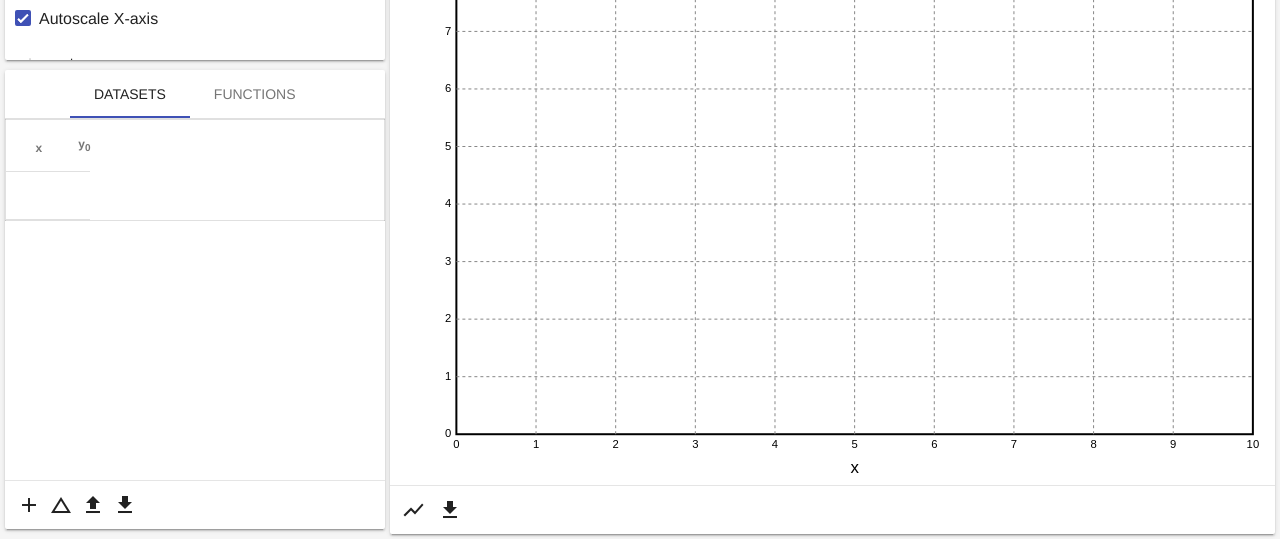
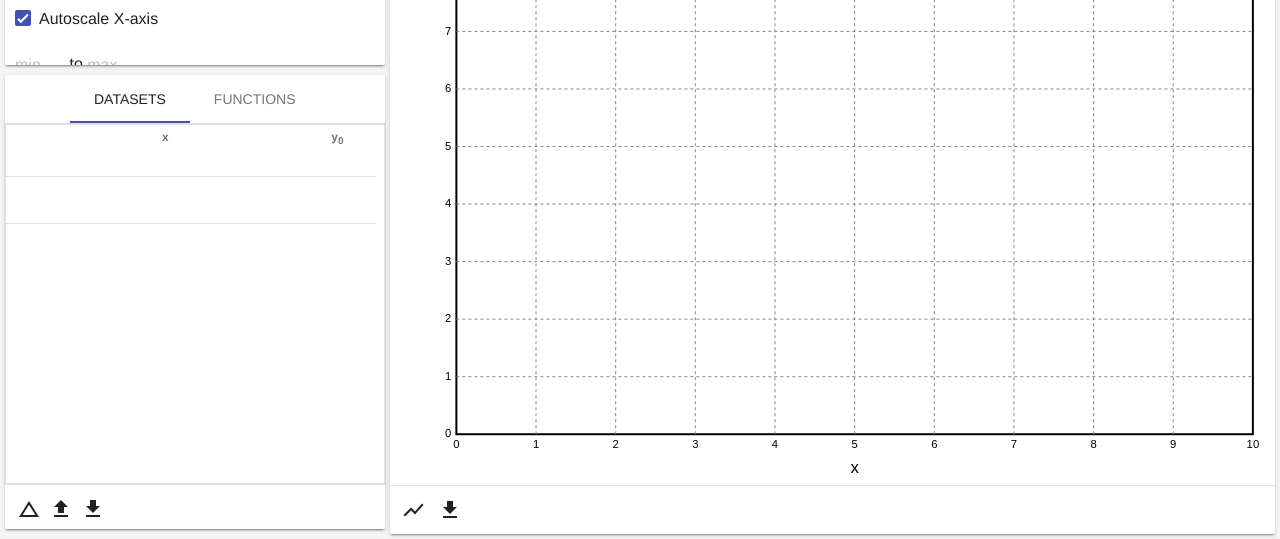
Before and after one commit to hal7df/dataplot.js, a plain HTML site: page index.html in a window 1280 px wide. Shown: the part 261-800 px from the top of the page. Drawn offline with nearby package versions, Linux system fonts and the light colour scheme.

Commit message:
Got the table to (sort of) resize to fit the height.'
TODO: Get the height to function properly on window resize.

```diff
--- a/css/style.css
+++ b/css/style.css
@@ -46,41 +46,52 @@ body {
 }
 
 /** DATASETS AND FUNCTIONS **/
-#data-config-contain > #data-table-contain {
+#data-src-card > #data-table-contain {
 	flex: 0 1 65%;
 }
-#data-table-contain > .mdl-tabs {
+#data-src-card > .mdl-tabs {
 	flex: 1 1 auto;
 }
-#data-table-contain > #data-actions {
+#data-src-card > #data-actions {
 	flex: 0 1 min-content;
 }
+#datasets {
+	height: calc(100% - 48px - 49px);
+}
 #data-table {
-	margin: 0 auto;
-	min-width: 100%;
-	table-layout: fixed;
+	width: 100%;
+	height: 100%;
 }
-#data-table > thead,
-#data-table > tbody {
+#data-table thead,
+#data-table tbody,
+#data-table tr,
+#data-table th,
+#data-table td {
 	display: block;
-	min-width: 100%;
 }
-#data-table > thead > tr,
-#data-table > tbody > tr {
-	min-width: 100%;
+#data-table > thead tr {
+    /* fallback */
+    width: 97%;
+    /* minus scroll bar width */
+    width: -webkit-calc(100% - 16px);
+    width: -moz-calc(100% - 16px);
+    width: calc(100% - 16px);
+}
+#data-table tr:after {
+    content: ' ';
+    display: block;
+    visibility: hidden;
+    clear: both;
 }
 #data-table > tbody {
-	overflow: auto;
+	height: 200px;
+	overflow-x: auto;
+	overflow-y: auto;
 }
-#data-table td:not(.noedit),
-#data-table th:not(.noedit) {
-	position: relative;
-}
-#data-table td:not(.noedit) > div.dataedit {
-	position: absolute;
-	top: 0;
-	left: 0;
-	width: 100%;
+#data-table tbody td,
+#data-table thead th {
+	width: 49%;
+	float: left;
 }
 
 /** GRAPH CARD **/
--- a/index.html
+++ b/index.html
@@ -4,9 +4,9 @@
 		<title>dataplot.js</title>
 		<meta http-equiv="X-UA-Compatible" content="IE=EDGE"/>
 		<link rel="stylesheet" href="https://fonts.googleapis.com/icon?family=Material+Icons"/>
-		<link rel="stylesheet" type="text/css" href="https://code.getmdl.io/1.3.0/material.indigo-blue.min.css"/>
+		<link rel="stylesheet" type="text/css" href="mdl/material.min.css"/>
 		<link rel="stylesheet" type="text/css" href="css/style.css"/>
-		<script defer src="https://code.getmdl.io/1.3.0/material.min.js"></script>
+		<script defer src="mdl/material.min.js"></script>
 		<script async src="js/min/matrix.js"></script>
 		<script defer src="js/dataplot.js"></script>
 		<script defer src="js/page.js"></script>
@@ -76,8 +76,8 @@
 		    			</span>
 		    		</form>
 		    	</div>
-		    	<div id="data-table-contain" class="mdl-card mdl-shadow--2dp">
-		    		<div class="mdl-tabs mdl-js-tabs mdl-js-ripple-effect">
+		    	<div id="data-src-card" class="mdl-card mdl-shadow--2dp">
+		    		<div class="mdl-tabs mdl-js-tabs mdl-js-ripple-effect" id="data-table-contain">
 		    			<div class="mdl-tabs__tab-bar">
 		    				<a href="#datasets" class="mdl-tabs__tab is-active">Datasets</a>
 		    				<a href="#functions" class="mdl-tabs__tab">Functions</a>
@@ -103,8 +103,8 @@
 		    			</div>
 			    	</div>
 			    	<div id="dataset-actions" class="actions-flex mdl-card__actions mdl-card--border">
-			    		<button id="add-dataset" class="mdl-button mdl-js-button mdl-button--icon mdl-js-ripple-effect"><i class="material-icons">add</i></button>
-			    		<div class="mdl-tooltip mdl-tooltip--top" data-mdl-for="add-dataset">Add dataset</div>
+			    		<!-- <button id="add-dataset" class="mdl-button mdl-js-button mdl-button--icon mdl-js-ripple-effect"><i class="material-icons">add</i></button>
+			    		<div class="mdl-tooltip mdl-tooltip--top" data-mdl-for="add-dataset">Add dataset</div>-->
 			    		<button id="insert-pm" class="mdl-button mdl-js-button mdl-button--icon mdl-js-ripple-effect"><i class="material-icons">change_history</i></button>
 			    		<div class="mdl-tooltip mdl-tooltip--top" data-mdl-for="insert-pm">Insert constant uncertainty on column</div>
 			    		<button id="import" class="mdl-button mdl-js-button mdl-button--icon mdl-js-ripple-effect"><i class="material-icons">file_upload</i></button>
--- a/js/page.js
+++ b/js/page.js
@@ -28,6 +28,10 @@ var page = {
 		for (var i = 0; i < numPoints; ++i) {
 			ajaxGet("https://raw.githubusercontent.com/hal7df/dataplot.js/beta/img/pt-" + i + ".svg", this._savePointType(i));
 		}
+
+		page.sizeTable();
+		page._events.throttle("resize", "throttledResize");
+		window.addEventListener("throttledResize", page.sizeTable);
 	},
 	redraw: function () {
 		this._graph.setTitle(this._data.plot.title);
@@ -201,6 +205,53 @@ var page = {
 			table.appendChild(row);
 		}
 	},
+	sizeTable: function () {
+		var configArea = document.getElementById("data-config-contain");
+		var configCard = configArea.firstElementChild;
+		var dataCard = configArea.lastElementChild;
+		var container = dataCard.firstElementChild;
+		var tools = dataCard.lastElementChild;
+		var tabBar = container.firstElementChild;
+		var table = tabBar.nextElementSibling.firstElementChild;
+		var head = table.firstElementChild;
+		var body = table.lastElementChild;
+
+		var configAreaHeight = parseInt(getComputedStyle(configArea).height);
+		var configCardHeight = parseInt(getComputedStyle(configCard).height);
+		var cardMargin = parseInt(getComputedStyle(dataCard).marginTop);
+		var toolsHeight = parseInt(getComputedStyle(tools).height);
+		var tabBarHeight = parseInt(getComputedStyle(tabBar).height);
+		var headHeight = parseInt(getComputedStyle(head).height);
+
+		body.style.height = (configAreaHeight -
+							(configCardHeight + (4 * cardMargin) +
+									toolsHeight + tabBarHeight + headHeight))
+							.toString() + "px";
+	},
+	_events: {
+		getCustom: function (name, params) {
+			if (typeof CustomEvent === "function")
+				return new CustomEvent(name,params);
+			else {
+				var evt = document.createEvent(name);
+				evt.initCustomEvent(name, params.bubbles, params.cancelable,
+									params.detail);
+			}
+		},
+		throttle: function (sourceEvent, destEvent, target) {
+			target = target || window;
+			var running = false;
+			var intermediateListener = function () {
+				if (running) return;
+				running = true;
+				requestAnimationFrame(function () {
+					target.dispatchEvent(page._events.getCustom(destEvent));
+					running = false;
+				});
+			}
+			target.addEventListener(sourceEvent, intermediateListener);
+		}
+	},
 	_points: [],
 	_savePointType: function (index) {
 		return function (svg) { page._points[index] = svg; }
```
